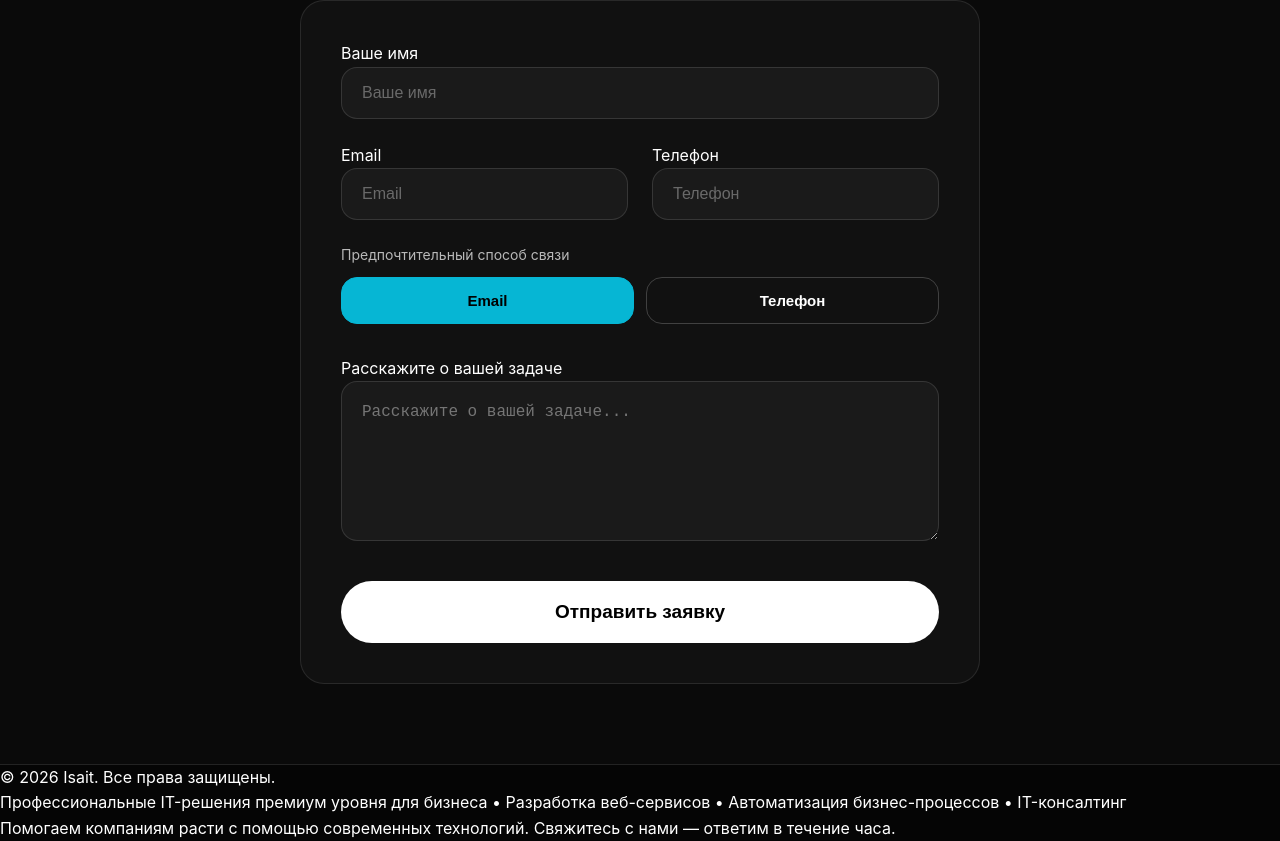
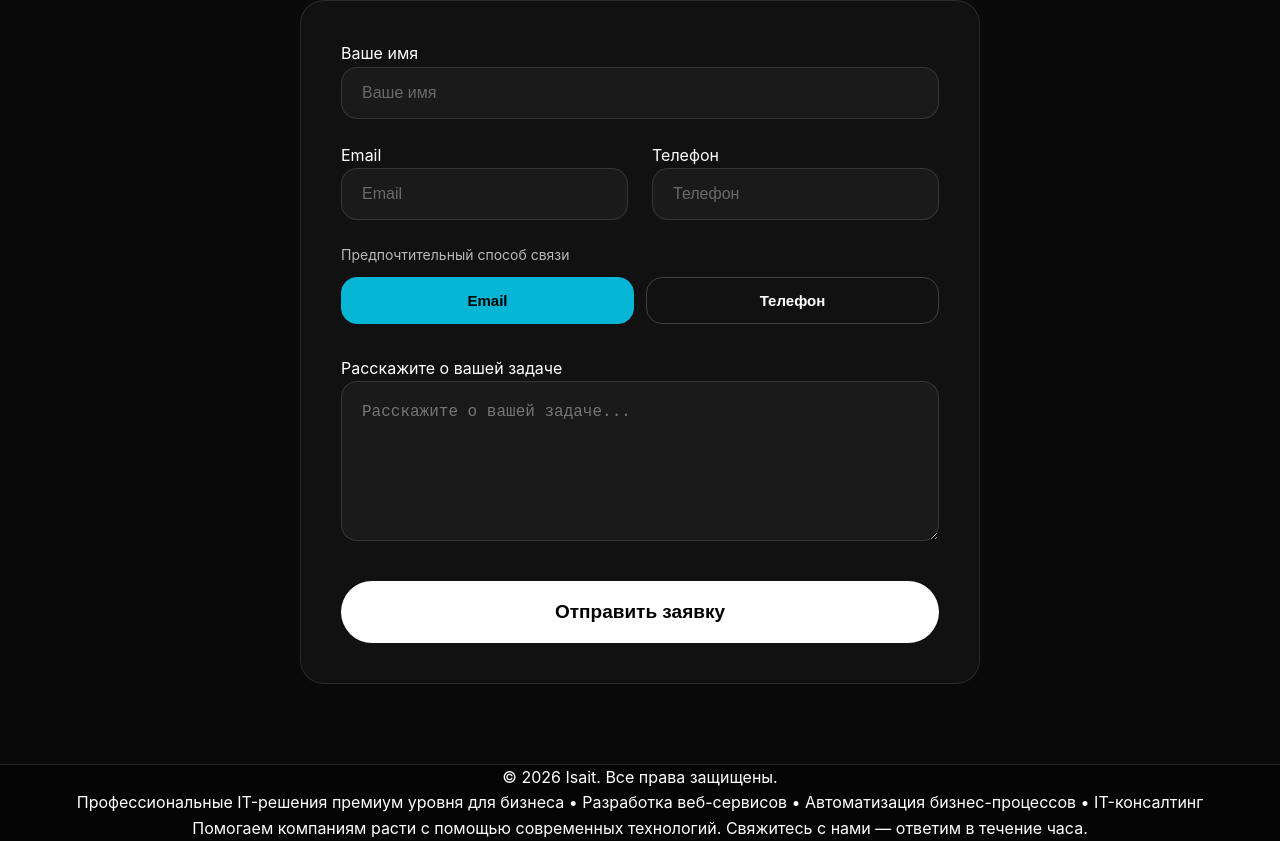
Before and after one commit to noyemkaren-ship-it/Isait, a React (Vite) app in the folder client/: page / in a window 1280 px wide. Shown: the part 1290-2131 px from the top of the page. Built offline with nearby package versions, Linux system fonts and the light colour scheme; no server answers.

Commit message:
I fix image

```diff
--- a/client/src/index.css
+++ b/client/src/index.css
@@ -441,6 +441,10 @@ body {
   margin-top: -8px;
 }
 
+.footer {
+  text-align: center;
+}
+
 /* Responsive */
 @media (max-width: 768px) {
   .hero-title { font-size: 42px; letter-spacing: -2px; }
```
